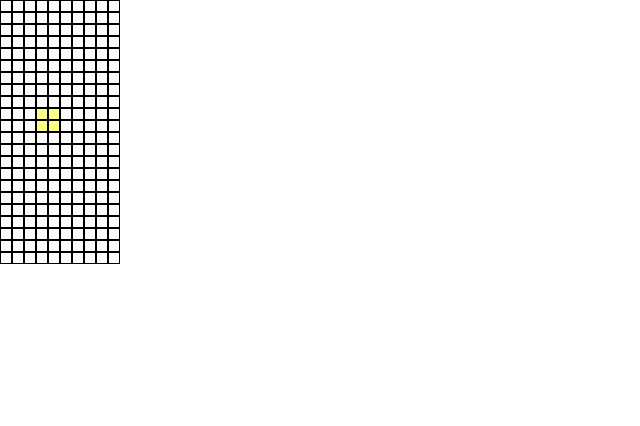
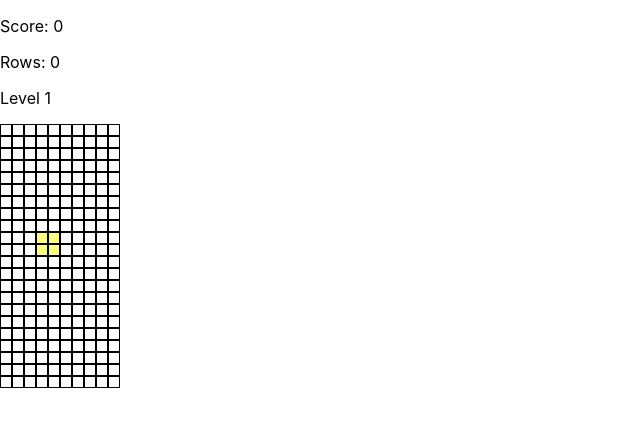
Before and after one commit to Ishancorp/Tetris, a React (Create React App) app: page / in a window 1280 px wide. Shown: the top 426 px of the page, without its empty margins (0-640 px from the left). Built offline with nearby package versions, Linux system fonts and the light colour scheme.

Commit message:
Added score, level, and row functionality

```diff
--- a/src/App.jsx
+++ b/src/App.jsx
@@ -27,11 +27,18 @@ function Grid(props) {
 function App() {
   let [sess] = useState(new TetrisLogic());
   const [grid, setGrid] = useState(sess.getFullGrid().subarray(3, -1));
+  const [score, setScore] = useState(0);
+  const [rows, setRows] = useState(0);
+  const [level, setLevel] = useState(1);
   let i = false
 
   const thingy = () => {
     sess.outer_procedure();
-    setGrid(sess.getFullGrid());
+    const curState = sess.getState()
+    setGrid(curState.grid);
+    setScore(curState.score);
+    setRows(curState.rows);
+    setLevel(curState.level);
     console.log(grid);
   }
 
@@ -62,7 +69,10 @@ function App() {
 
   return (
     <div className='app'>
-      <Grid grid={sess.getFullGrid().subarray(3, -1)}/>
+      <p>Score: {score}</p>
+      <p>Rows: {rows}</p>
+      <p>Level {level}</p>
+      <Grid grid={grid.subarray(3, -1)}/>
     </div>
   );
 }
--- a/src/game_logic/tetris_logic.js
+++ b/src/game_logic/tetris_logic.js
@@ -47,6 +47,10 @@ export default class TetrisLogic{
         if((this.true_time_elapsed % this.rate == 0) && (!this.pause)){
             this.common_procedures();
         }
+    }
+
+    getState(){
+        return {grid: this.getFullGrid(), rows: this.rows, score: this.score, level:this.level, completedRows: this.getCompletedRows()}
     }
 
     render(){
@@ -243,6 +247,10 @@ export default class TetrisLogic{
         return brd;
     }
 
+    getScore(){
+        return this.score;
+    }
+
     getRows(){
         return this.rows;
     }
```
